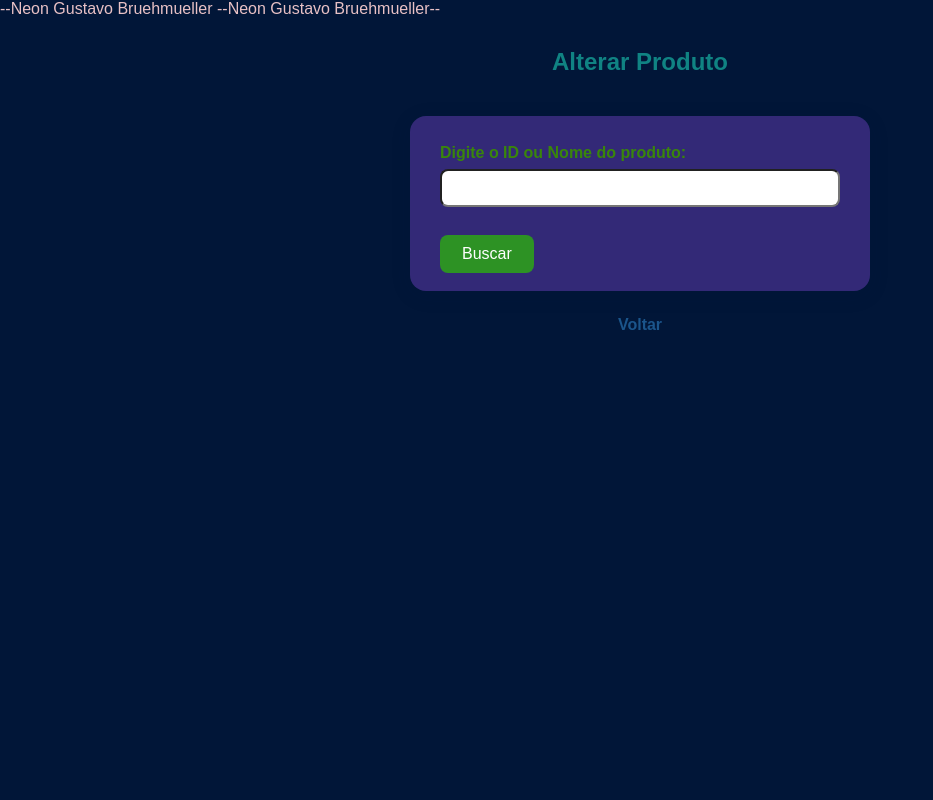
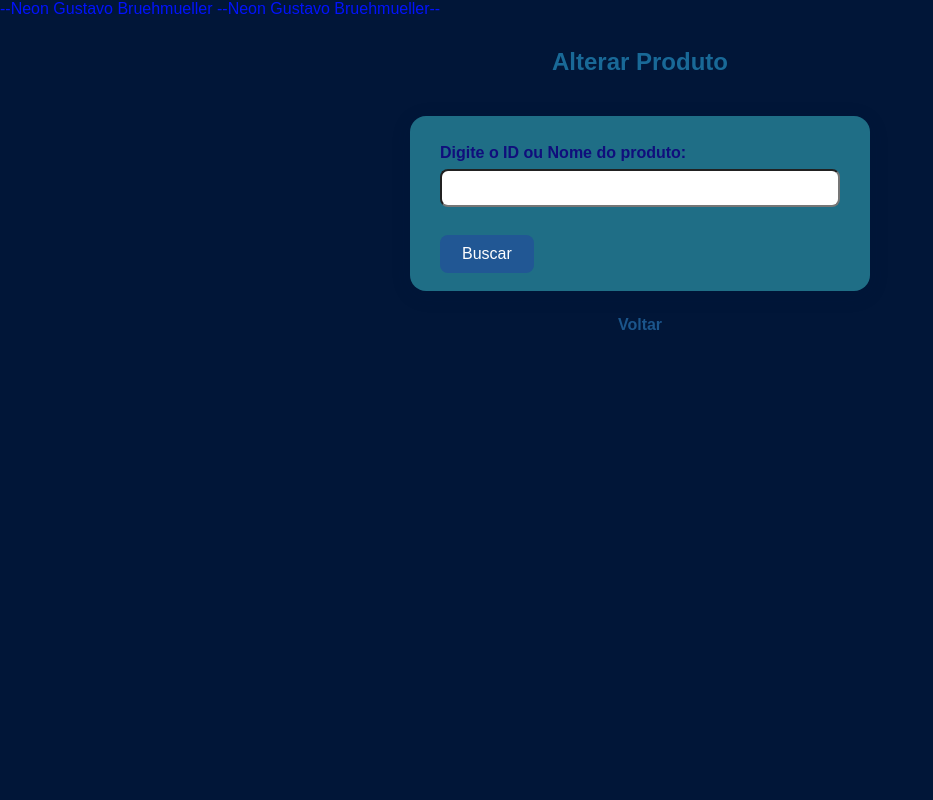
Before and after one commit to NeonGustavo/PROVA2_NeonBruehmuellerr, a PHP site: page /alterar_produto.php in a window 1280 px wide. Shown: the whole page, without its empty margins (0-933 px from the left). Run offline with PHP 8.4, Linux system fonts and the light colour scheme; a user stored in the database is signed in.

Commit message:
Projeto 2

```diff
--- a/alterar_produto.php
+++ b/alterar_produto.php
@@ -50,19 +50,19 @@ if ($_SERVER["REQUEST_METHOD"] == "POST") {
         body {
     font-family: Arial, Helvetica, sans-serif;
     background-color: #011638;
-    color: #E8C1C5;
+    color:rgb(2, 19, 252);
     margin: 0;
     padding: 0;
 }
 
 h2 {
     text-align: center;
-    color:rgb(16, 131, 131);
+    color:rgb(25, 105, 151);
     margin-top: 30px;
 }
 
 form {
-    background:rgb(51, 41, 119);
+    background:rgb(31, 110, 134);
     max-width: 400px;
     margin: 40px auto 25px auto;
     padding: 28px 30px 18px 30px;
@@ -73,7 +73,7 @@ form {
 label {
     display: block;
     margin-bottom: 7px;
-    color:rgb(57, 134, 11);
+    color:rgb(16, 14, 124);
     font-weight: bold;
 }
 
@@ -99,7 +99,7 @@ input[type="number"]:focus {
 
 button[type="submit"],
 button[type="reset"] {
-    background:rgb(45, 146, 36);
+    background:rgb(33, 87, 148);
     color: #fff;
     border: none;
     padding: 10px 22px;
@@ -126,7 +126,7 @@ a {
     transition: color 0.2s;
 }
 a:hover {
-    color:rgb(17, 131, 102);
+    color:rgb(25, 156, 124);
 }
 
 #sugestoes {
--- a/buscar_produto.php
+++ b/buscar_produto.php
@@ -1,3 +1,4 @@
+--Neon Gustavo Bruehmueller--
 <?php
 session_start();
 require_once 'conexao.php';
--- a/buscar_usuario.php
+++ b/buscar_usuario.php
@@ -1,3 +1,4 @@
+--Neon Gustavo Bruehmueller--
 <?php
 session_start();
 require_once 'conexao.php';
--- a/cadastro_produto.php
+++ b/cadastro_produto.php
@@ -1,3 +1,4 @@
+--Neon Gustavo Bruehmueller--
 <?php
 session_start();
 require_once 'conexao.php';
```
Also changed, not shown: excluir_produto.php (+5 -5 lines).
